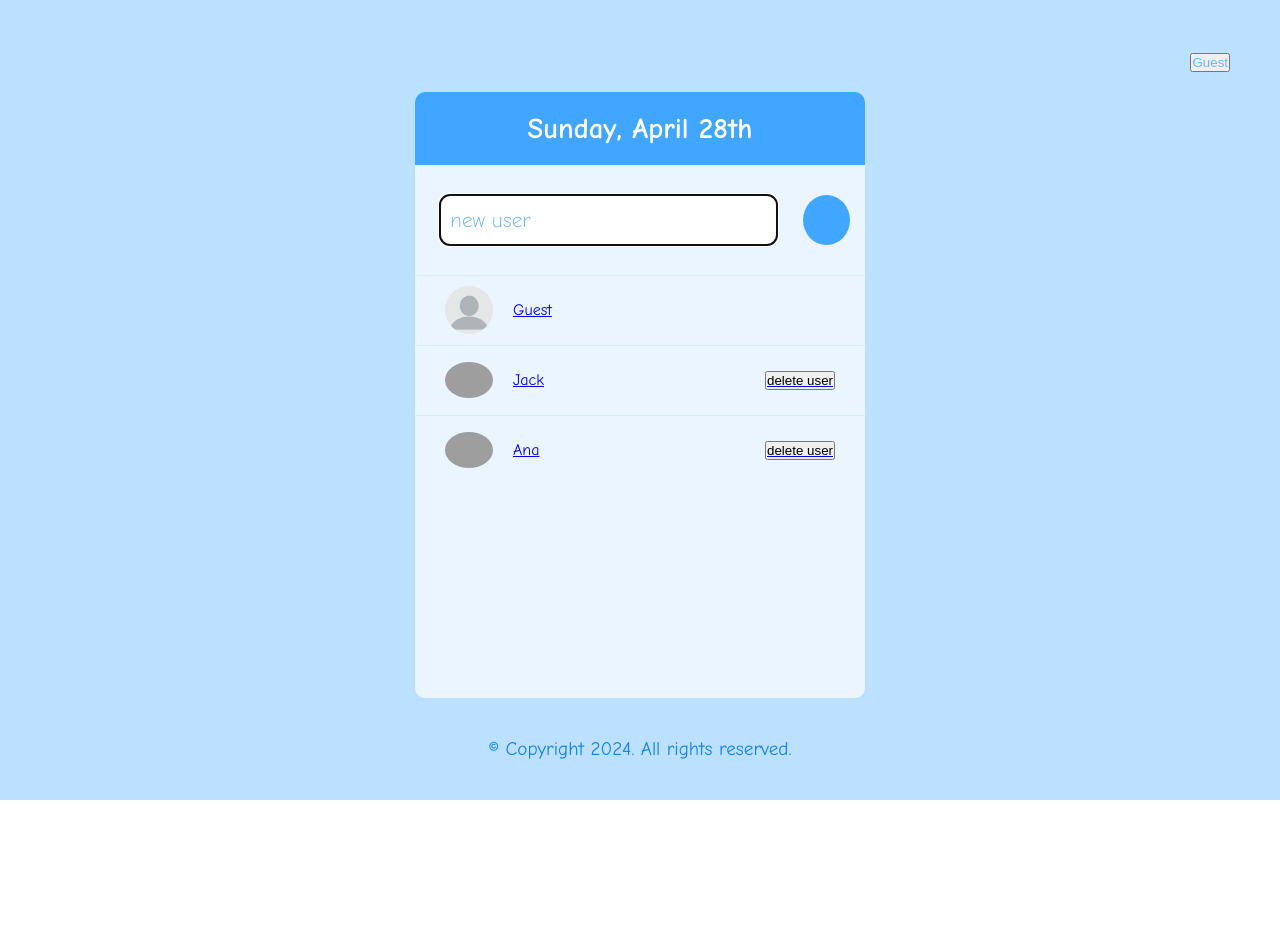
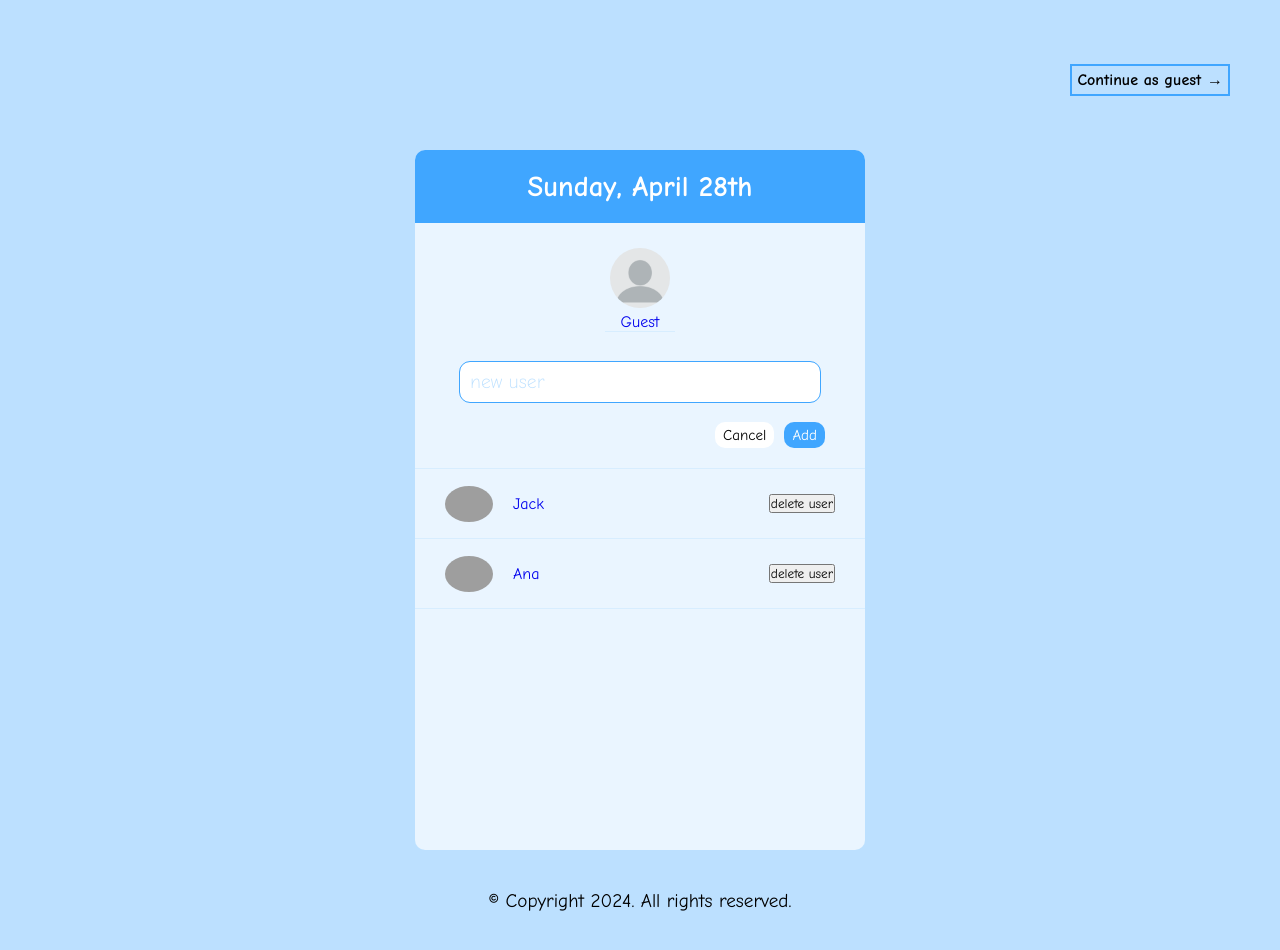
Before and after one commit to makayp/todo-app, a React (Vite) app: page /users in a window 1280 px wide. Both pictures are taken after a click on the button "Add new user". Before the commit the page ends 800 px from the top, so only its background shows below. Built offline with nearby package versions, Linux system fonts and the light colour scheme; grey boxes are pictures that could not be loaded.

Commit message:
edit styles

```diff
--- a/src/components/InputForm.jsx
+++ b/src/components/InputForm.jsx
@@ -18,7 +18,7 @@ function InputForm({
         onChange={onChange}
         autoFocus
       />
-      <button id='submit' type='submit'>
+      <button type='submit' className='submit'>
         {buttonText}
       </button>
     </form>
--- a/src/components/User.jsx
+++ b/src/components/User.jsx
@@ -18,19 +18,24 @@ function User() {
   }
 
   return (
-    <div className='active-user'>
+    <div className='user'>
       {currentUserID && (
         <Link to={"users"} onClick={handleClick}>
-          <div>
+          <div className='active-user'>
             <img src={`/${image}`} alt='image'></img>
-            <span>Hello, {name}</span>
+            <span>Hi, {name} 👋🏼</span>
           </div>
         </Link>
       )}
       {!currentUserID && (
-        <Link to={"app/todo/1"}>
-          <Button onClick={() => setCurrentUser(1)} type={"user-guest"}>
-            Guest
+        <Link to={"app/todo/1"} className={"user-guest"}>
+          <Button
+            onClick={() => {
+              setCurrentUser(1);
+              setIsLoading(true);
+            }}
+          >
+            Continue as guest →
           </Button>
         </Link>
       )}
--- a/src/components/UserItem.jsx
+++ b/src/components/UserItem.jsx
@@ -1,10 +1,25 @@
 import { Link } from "react-router-dom";
 import { useTodoContext } from "../hooks/useTodoContext";
+import Button from "./Button";
+import InputForm from "./InputForm";
+import { useState } from "react";
 
 function UserItem({ user }) {
   const { image, name, id } = user;
-  const { deleteUser, setIsLoading, setCurrentUser } = useTodoContext();
+  const [newUserName, setNewUserName] = useState("");
+  const [addNew, setAddNew] = useState(false);
 
+  const { deleteUser, setIsLoading, setCurrentUser, addUser } =
+    useTodoContext();
+
+  function handleAddUser(e) {
+    e.preventDefault();
+    if (newUserName) {
+      addUser(newUserName);
+      setNewUserName("");
+      setAddNew(false);
+    }
+  }
   function handleDeleteUser(e) {
     e.preventDefault();
     deleteUser(id);
@@ -18,12 +33,9 @@ function UserItem({ user }) {
   }
 
   return (
-    <li>
-      <Link
-        to={`/app/todo/${id}`}
-        onClick={handleClick}
-        className='item user-item'
-      >
+    <>
+      <li className='user-item'>
+        <Link to={`/app/todo/${id}`} onClick={handleClick} className='item'>
           <img src={image} alt='img' />
           <span>{name}</span>
           {id !== 1 && (
@@ -37,6 +49,40 @@ function UserItem({ user }) {
           )}
         </Link>
       </li>
+      {id === 1 && (
+        <div className='users-add-section'>
+          {addNew ? (
+            <div className='add-new'>
+              <InputForm
+                value={newUserName}
+                type='form-add-user'
+                placeholder='new user'
+                onSubmit={handleAddUser}
+                onChange={e => setNewUserName(e.target.value)}
+              />
+              <div className='user-add-cancel'>
+                <Button
+                  onClick={() => {
+                    setAddNew(false);
+                    setNewUserName("");
+                  }}
+                  type='cancel-add-user'
+                >
+                  Cancel
+                </Button>
+                <Button onClick={handleAddUser} type='btn-add-user'>
+                  Add
+                </Button>
+              </div>
+            </div>
+          ) : (
+            <Button onClick={() => setAddNew(true)} type={"btn-add-new-user"}>
+              Add new user
+            </Button>
+          )}
+        </div>
+      )}
+    </>
   );
 }
 
--- a/src/index.css
+++ b/src/index.css
@@ -1,38 +1,123 @@
+:root {
+  --primary: rgb(64, 166, 255);
+  --secondary: rgb(188, 224, 255);
+  --app-bg: rgb(234, 245, 255);
+  --text: black;
+}
+
+/* @media (prefers-color-scheme: dark) {
+  :root {
+    --secondary: black;
+  }
+} */
+
 * {
   margin: 0;
   padding: 0;
   box-sizing: border-box;
+  font-family: "Comic Neue", cursive;
+}
+
+a {
+  text-decoration: none;
+}
+
+button {
+  cursor: pointer;
+}
+
+:visited {
+  color: inherit;
 }
 
 #root {
-  background-color: rgb(188, 224, 255);
-  font-family: "Comic Neue", cursive;
+  background-color: var(--secondary);
   text-align: center;
-  height: 100vh;
 }
 
 .app {
   display: flex;
   flex-direction: column;
-  height: 100%;
+  min-height: 100vh;
 }
 
-#header {
+header {
+  width: 100%;
   display: flex;
-  align-items: end;
-  margin-left: auto;
-  height: 100px;
+  align-items: center;
   padding: 20px 50px;
-  /* margin-bottom: 50px; */
+  min-height: 100px;
+  margin-bottom: 50px;
 }
 
-#title {
-  margin-bottom: 50px;
+.user {
+  margin-left: auto;
+  position: relative;
 }
-#title a {
-  color: rgb(64, 166, 255);
-  font-size: 4rem;
-  text-decoration: none;
+
+.active-user {
+  display: flex;
+  align-items: center;
+  background-color: var(--app-bg);
+  padding: 10px 20px;
+  border-radius: 30px;
+  position: absolute;
+  right: 0px;
+  transition: 0.3s all ease-in-out;
+}
+
+.active-user:hover img {
+  margin-right: 14px;
+}
+
+.active-user:hover {
+  right: -3px;
+}
+
+.active-user img {
+  width: 40px;
+  height: 40px;
+  border-radius: 50%;
+  margin-right: 8px;
+  transition: 0.3s all ease-in-out;
+}
+
+.active-user span {
+  text-wrap: nowrap;
+  font-weight: 700;
+}
+
+.user-guest {
+  border: none;
+  display: flex;
+  position: relative;
+  top: 30px;
+}
+
+.user-guest button {
+  font-size: 1rem;
+  font-weight: 600;
+  background: none;
+  padding: 5px;
+  cursor: pointer;
+  border: 2px solid var(--primary);
+  z-index: 1;
+}
+
+.user-guest::before {
+  content: "";
+  position: absolute;
+  left: 0;
+  top: 0;
+  bottom: 0;
+  width: 0;
+  height: 100%;
+  background-color: var(--primary);
+  transition: 0.2s all ease-in-out;
+}
+
+.user-guest:hover::before {
+  width: 100%;
 }
 
 .app-container {
@@ -44,40 +129,28 @@
   overflow: scroll;
   display: flex;
   flex-direction: column;
+  position: relative;
+}
+
+.subheader,
+.form-add-task,
+.task-actions {
+  position: sticky;
+  top: 0;
 }
 
 .subtitle {
   font-size: 1.8rem;
-  background-color: rgb(64, 166, 255);
+  background-color: var(--primary);
   padding: 20px;
   color: white;
-  /* min-height: 200px; */
 }
 form {
   width: 100%;
 }
 
-.form-edit-task {
-  display: flex;
-  align-items: center;
-  margin: 20px auto 20px;
-}
-
-.form-add-task {
-  display: flex;
-  align-items: center;
-  margin: 20px auto 20px;
-}
-
-.form-add-user {
-  display: flex;
-  align-items: center;
-  margin: 20px auto 20px;
-}
-
-#input {
-  font-family: "Comic Neue";
-  font-size: 1.3rem;
+input {
+  font-size: 1.2rem;
   color: rgb(20, 116, 200);
   border: none;
   padding: 10px;
@@ -87,29 +160,175 @@ form {
   width: 80%;
 }
 
+input:focus {
+  outline: 1px solid var(--primary);
+}
+
 ::placeholder {
-  color: rgba(20, 133, 232, 0.659);
+  color: var(--secondary);
   font-weight: 100;
 }
 
-#submit {
+.form-add-task {
+  display: flex;
+  align-items: center;
+  padding: 10px 0 20px;
+  top: 73px;
+  background-color: var(--app-bg);
+}
+
+.task-actions {
+  display: flex;
+  justify-content: space-between;
+  padding: 0px 26px 10px;
+  border-bottom: 1px solid rgba(190, 226, 255, 0.447);
+  top: 160px;
+  background-color: var(--app-bg);
+  box-shadow: 0 2px 2px -2px rgb(190, 190, 190);
+}
+
+.task-sortby select,
+.task-actions span {
+  cursor: pointer;
+}
+
+.task-actions span:hover {
+  color: #5f5f5f;
+}
+
+.form-edit-task {
+  display: flex;
+  align-items: center;
+  margin: 20px auto 20px;
+}
+
+.submit {
+  font-size: 50px;
+  border-radius: 50%;
   height: 50px;
   width: 50px;
+  margin: 10px 15px 10px 1px;
+  border: none;
+  background-color: var(--primary);
+  cursor: pointer;
   color: white;
-  background-color: rgb(64, 166, 255);
-  margin: 10px 15px 10px 1px;
-  border-radius: 50%;
-  font-size: 2.5rem;
-  border: none;
-  cursor: pointer;
-  transition: 0.2s;
+  line-height: 100%;
+  display: flex;
+  align-items: center;
+  justify-content: center;
+  position: relative;
+  transition: 0.2s ease-in-out;
 }
 
-#submit:hover {
+.submit::before {
+  content: "+";
+  position: absolute;
+  top: -4%;
+}
+
+.submit:hover {
   background-color: rgb(106, 185, 255);
 }
-#submit:active {
+.submit:active {
   background-color: rgb(52, 160, 255);
+}
+
+.message-add-items {
+  font-weight: 600;
+  margin-top: 40px;
+  font-style: italic;
+}
+
+.message-completed {
+  padding: 15px 0;
+  border-bottom: 1px solid rgba(190, 226, 255, 0.447);
+}
+
+/* USERS SECTION */
+
+.users-add-section {
+  display: flex;
+  flex-direction: column;
+  justify-content: center;
+  align-items: center;
+  border-bottom: 1px solid rgba(190, 226, 255, 0.447);
+  padding-bottom: 20px;
+}
+
+.form-add-user {
+  display: flex;
+  align-items: center;
+  justify-content: center;
+  margin: 10px 0 20px;
+}
+
+.form-add-user input {
+  height: 40px;
+}
+
+.form-add-user button {
+  display: none;
+}
+
+.add-new {
+  width: 100%;
+  display: flex;
+  flex-direction: column;
+  align-items: center;
+  justify-content: center;
+}
+
+.cancel-add-user,
+.btn-add-user,
+.btn-add-new-user {
+  padding: 4px 8px;
+  font-size: 15px;
+  border-radius: 10px;
+  border: none;
+  transition: 0.2s ease-in-out;
+}
+
+.btn-add-user,
+.btn-add-new-user {
+  color: white;
+  background-color: var(--primary);
+}
+
+.btn-add-user:hover,
+.btn-add-new-user:hover {
+  background-color: rgb(106, 185, 255);
+}
+
+.cancel-add-user {
+  margin-right: 10px;
+
+  background-color: #ffffff;
+}
+
+.cancel-add-user:hover {
+  color: rgb(76, 76, 76);
+  background-color: #f7f7f7;
+}
+
+.user-add-cancel {
+  margin-left: auto;
+  margin-right: 40px;
+}
+
+.user-item:first-child a {
+  display: flex;
+  flex-direction: column;
+  justify-content: center;
+  align-items: center;
+  padding: 0;
+  width: fit-content;
+  margin: 20px auto 20px;
+}
+
+.user-item:first-child img {
+  margin: 5px;
+  width: 60px;
+  height: 60px;
 }
 
 .item {
@@ -120,35 +339,11 @@ form {
   border-bottom: 1px solid rgba(190, 226, 255, 0.447);
 }
 
-.item input {
-  margin-right: 40px;
-  width: 20px;
-  height: 20px;
-  border: 2px solid rgb(64, 166, 255);
-}
-.item p {
-  color: rgb(20, 133, 232);
-  font-size: 1.5rem;
-  font-weight: 100;
-}
-
-.item input:checked + p {
-  text-decoration: line-through;
-}
-
-.todo-item span {
-  margin-left: auto;
-}
-
-.item:first-child {
-  border-top: 1px solid rgba(190, 226, 255, 0.447);
-}
-
-.item:last-child {
+.user-item:last-child {
   border-bottom: none;
 }
 
-.user-item {
+.user-item a {
   padding: 10px 30px;
   display: flex;
   align-items: center;
@@ -159,19 +354,43 @@ form {
   width: 3rem;
   border-radius: 50%;
   margin-right: 20px;
-  overflow: auto;
+  /* overflow: auto; */
 }
 
 .user-item button {
   margin-left: auto;
 }
 
-.btn {
+/* .item input {
+  margin-right: 40px;
+  width: 20px;
+  height: 20px;
+  border: 2px solid var(--primary);
+} */
+/* .item p {
+  color: rgb(20, 133, 232);
+  font-size: 1.5rem;
+  font-weight: 100;
+} */
+
+.item input:checked + p {
+  text-decoration: line-through;
+}
+
+.todo-item span {
+  margin-left: auto;
+}
+
+/* .item:first-child {
+  border-top: 1px solid rgba(190, 226, 255, 0.447); */
+/* } */
+
+/* .btn {
   color: rgb(101, 183, 255);
-}
+} */
 #footer {
   font-size: 1.2rem;
-  color: rgb(20, 133, 232);
+  /* color: rgb(20, 133, 232); */
   margin-top: auto;
   padding: 40px;
 }
@@ -187,7 +406,7 @@ form {
 .spinner {
   width: 50px;
   aspect-ratio: 1;
-  --_c: no-repeat radial-gradient(farthest-side, rgb(101, 183, 255) 92%, #0000);
+  --_c: no-repeat radial-gradient(farthest-side, var(--primary) 92%, #0000);
   background: var(--_c) top, var(--_c) left, var(--_c) right, var(--_c) bottom;
   background-size: 12px 12px;
   animation: l7 1s infinite;
@@ -196,13 +415,6 @@ form {
   to {
     transform: rotate(0.5turn);
   }
-}
-
-#header img {
-  width: 3rem;
-  border-radius: 50%;
-  margin-right: 20px;
-  overflow: auto;
 }
 
 /* .delete-btn {
--- a/src/pages/App/TodoApp.jsx
+++ b/src/pages/App/TodoApp.jsx
@@ -5,10 +5,8 @@ import Loader from "../../components/Loader";
 import InputForm from "../../components/InputForm";
 
 function TodoApp() {
-  const { isLoading, addTask, stopLoading } = useTodoContext();
+  const { isLoading, addTask } = useTodoContext();
   const [task, setTask] = useState("");
-
-  stopLoading();
 
   function handleAddTask(e) {
     e.preventDefault();
@@ -33,7 +31,6 @@ function TodoApp() {
             onSubmit={handleAddTask}
             onChange={e => setTask(e.target.value)}
             value={task}
-            buttonText={"+"}
           />
           <TaskList />
         </div>
--- a/src/pages/Users/Users.jsx
+++ b/src/pages/Users/Users.jsx
@@ -6,18 +6,7 @@ import InputForm from "../../components/InputForm";
 import Loader from "../../components/Loader";
 
 function Users() {
-  const [name, setName] = useState("");
-  const { addUser, isLoading, stopLoading } = useTodoContext();
-  const [addNew, setAddNew] = useState(false);
-
-  function handleAddUser(e) {
-    e.preventDefault();
-
-    addUser(name);
-    setName("");
-    setAddNew(false);
-  }
-  stopLoading();
+  const { addUser, isLoading } = useTodoContext();
 
   return (
     <>
@@ -25,18 +14,6 @@ function Users() {
       {!isLoading && (
         <>
           <div className='users'>
-            {addNew ? (
-              <InputForm
-                value={name}
-                type='form-add-user'
-                placeholder='new user'
-                onSubmit={handleAddUser}
-                onChange={e => setName(e.target.value)}
-              />
-            ) : (
-              <Button onClick={() => setAddNew(true)}>Add new user</Button>
-            )}
-
             <UserList />
           </div>
         </>
```
Also changed, not shown: src/components/TaskList.jsx (+7 -7 lines), src/contexts/TodoContext.jsx (+11 -7 lines). Lines whose indentation alone changed are shown as unchanged.
